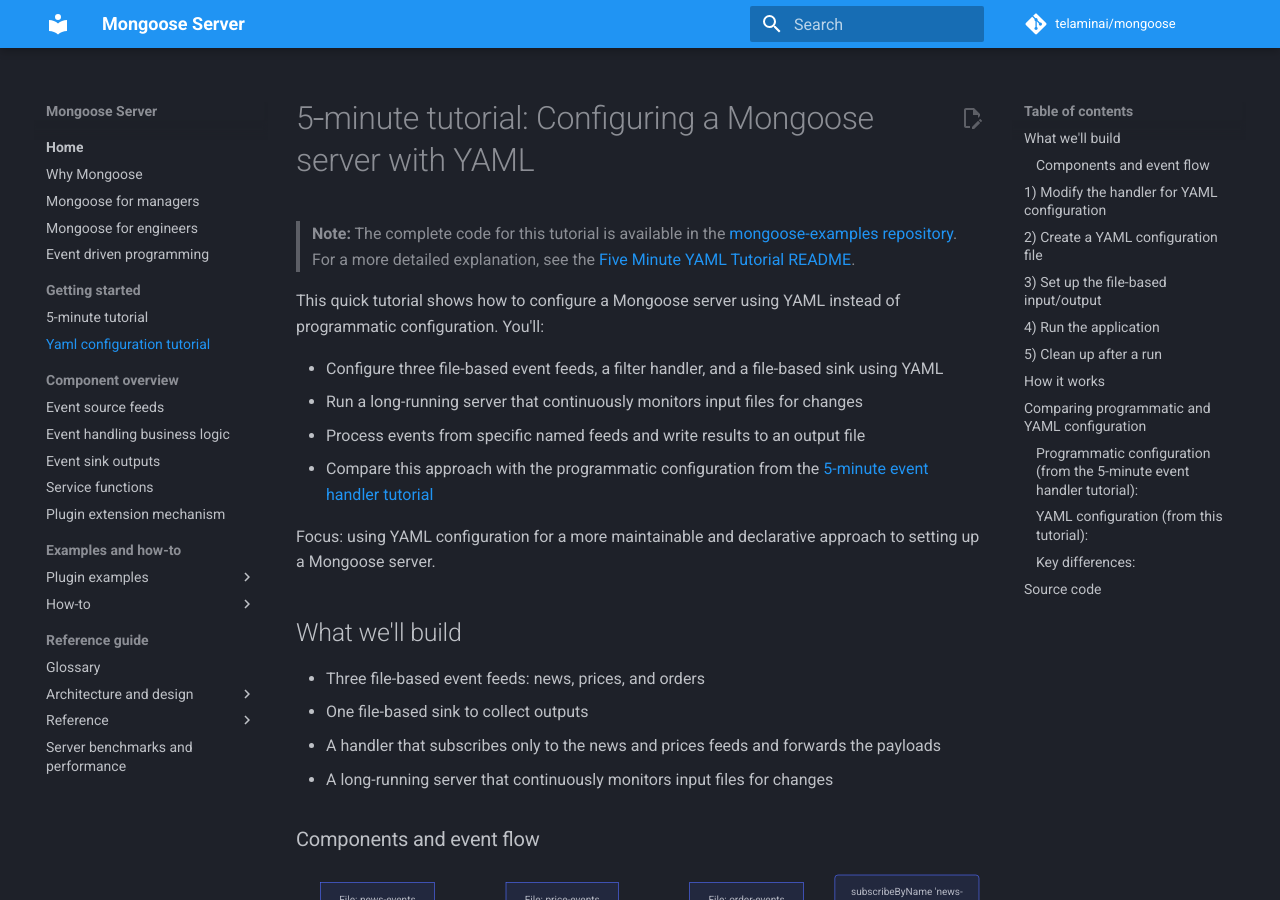
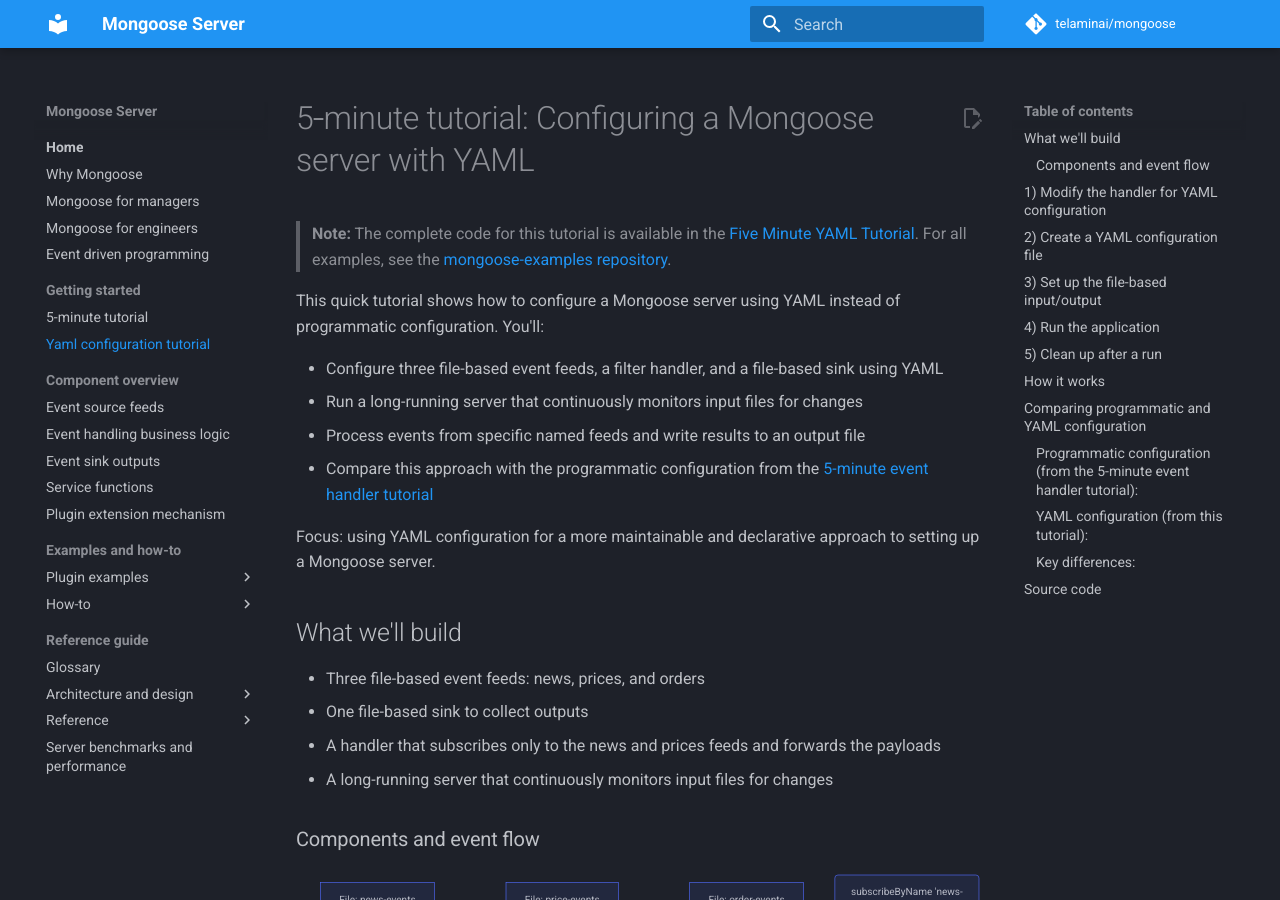
Before and after one commit to telaminai/mongoose, an MkDocs documentation site: the page built from docs/getting-started/five-minute-yaml-configuration-tutorial.md, in a window 1280 px wide and 900 px high. Built offline with MkDocs 1.6.1 and Material for MkDocs 9.7.7, drawn with Linux system fonts in a browser that asks for light colours; comment, search, counter and statistics services are not loaded.

Commit message:
Update tutorial docs with streamlined example links and repository references

```diff
--- a/docs/getting-started/five-minute-yaml-configuration-tutorial.md
+++ b/docs/getting-started/five-minute-yaml-configuration-tutorial.md
@@ -1,9 +1,9 @@
 # 5‑minute tutorial: Configuring a Mongoose server with YAML
 
 > **Note:** The complete code for this tutorial is available in
-> the [mongoose-examples repository](https://github.com/telaminai/mongoose-examples/tree/main/gettting-started/five-minute-yaml-tutorial).
-> For a more detailed explanation, see
-> the [Five Minute YAML Tutorial README](https://github.com/telaminai/mongoose-examples/blob/main/gettting-started/five-minute-yaml-tutorial/README.md).
+> the [Five Minute YAML Tutorial](https://github.com/telaminai/mongoose-examples/blob/main/gettting-started/five-minute-yaml-tutorial/README.md).
+> For all examples, see the
+> [mongoose-examples repository](https://github.com/telaminai/mongoose-examples/).
 
 This quick tutorial shows how to configure a Mongoose server using YAML instead of programmatic configuration. You'll:
 
```
Also changed, not shown: docs/getting-started/five-minute-event-handler-tutorial.md (+2 -1 lines).
